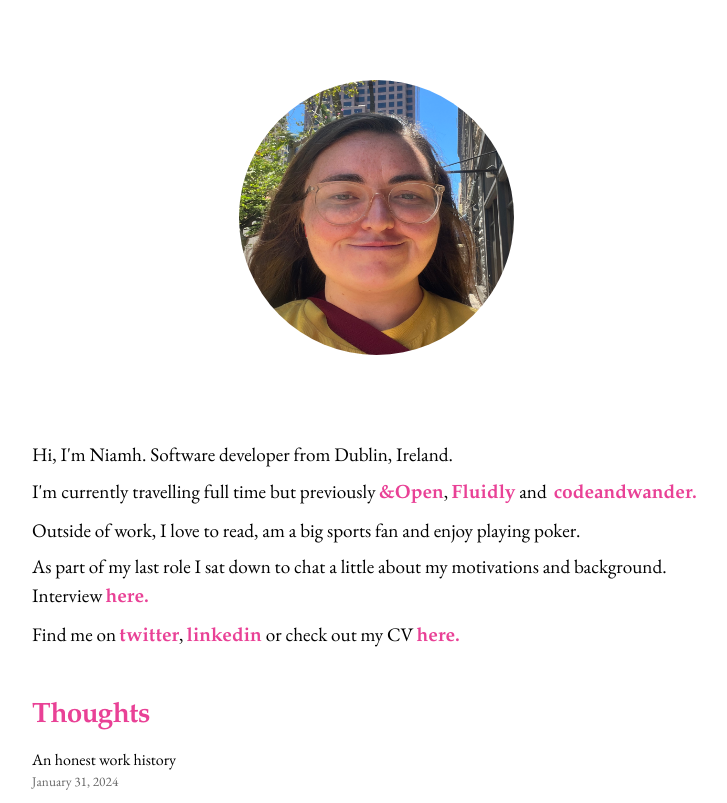
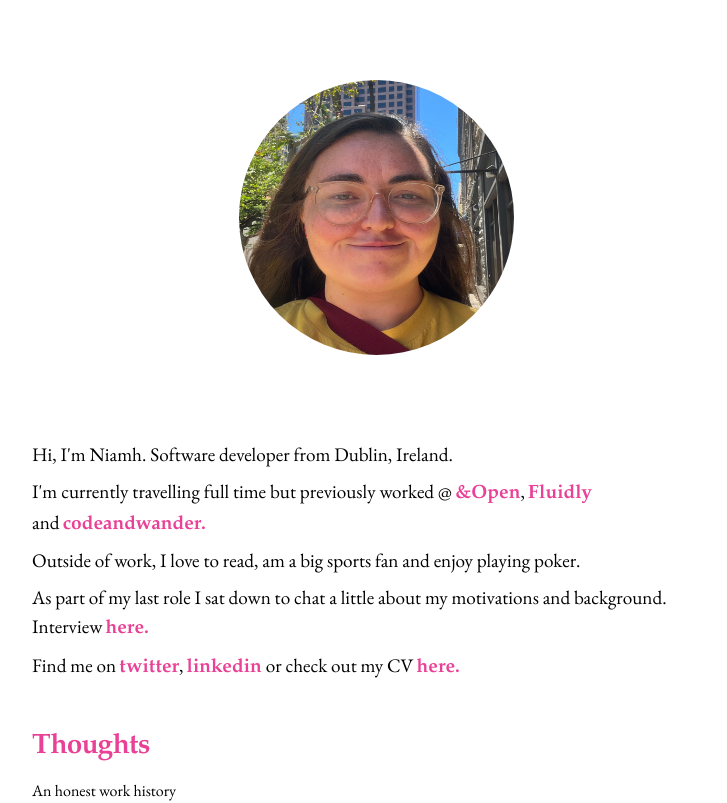
Before and after one commit to nileahtobhair/site-2023, a Next.js app: page / in a window 1280 px wide. Shown: the top 803 px of the page, without its empty margins (264-991 px from the left). Built offline with nearby package versions, Linux system fonts and the light colour scheme; a web font is replaced by a local one.

Commit message:
Blurb wording update

```diff
--- a/pages/index.js
+++ b/pages/index.js
@@ -25,7 +25,7 @@ export default function Home({ allPostsData }) {
       >
         <p>Hi, I'm Niamh. Software developer from Dublin, Ireland.</p>
         <p>
-          I'm currently travelling full time but previously
+          I'm currently travelling full time but previously worked @
           <a target="_blank" href="https://andopen.co/">
             &Open
           </a>
@@ -33,7 +33,7 @@ export default function Home({ allPostsData }) {
           <a target="_blank" href="https://fluidly.com/">
             Fluidly
           </a>{" "}
-          and{" "}
+          and
           <a target="_blank" href="https://www.codeandwander.com/">
             codeandwander.
           </a>
```
